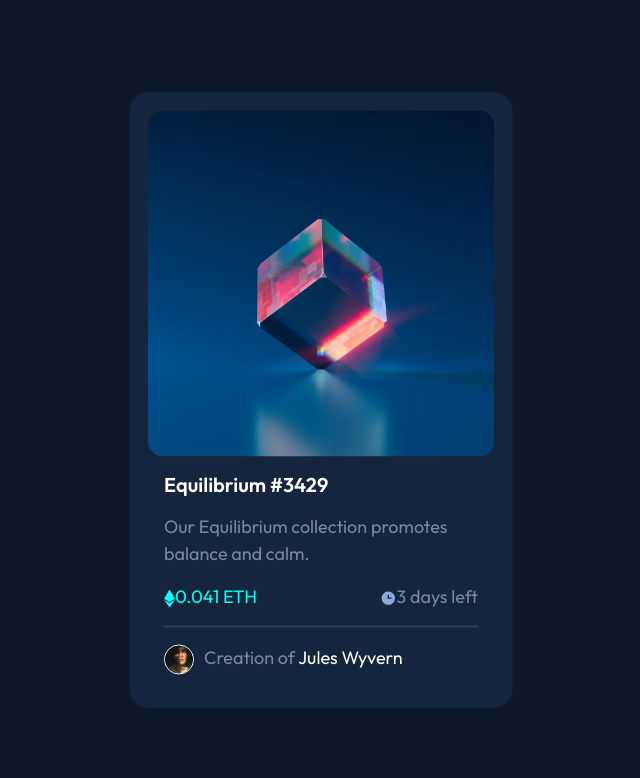
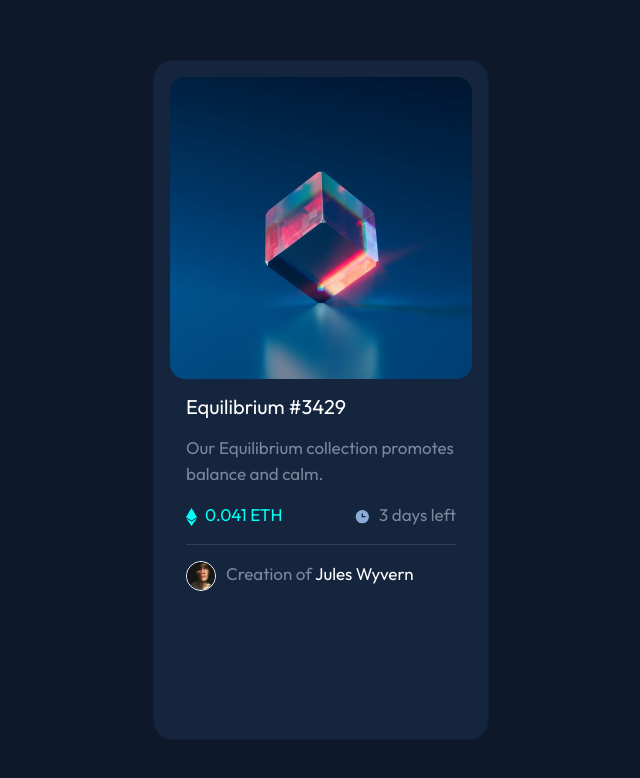
Before and after one commit to ashish-tiwari98/NFT-preview-card, a plain HTML site: page index.html in a window 1280 px wide. Shown: the whole page, without its empty margins (319-959 px from the left). Drawn offline with nearby package versions, Linux system fonts and the light colour scheme.

Commit message:
Completed Project

```diff
--- a/index.html
+++ b/index.html
@@ -26,25 +26,33 @@
   <div class="container-sm">
     <div class="row">
       <div id="card-container" class="card" >
-        <img src="images/image-equilibrium.jpg" class="card-img-top" style="border-radius:15px;" alt="Equilibrium-image">
-        <span class="hoverimage"><img src="images/icon-view.svg" ></span>
+        <img src="images/image-equilibrium.jpg" class="card-img-top round mainimage"  alt="Equilibrium-image">
+        <div class="rectangle round objdisplay"></div>
+        <img class="hoverimage objdisplay" src="images/icon-view.svg"  alt="eye view">
         <div class="card-body">
-          <h5 class="card-title" style="color:white;font-weight: bold;"><a href="">Equilibrium #3429</a></h5>
-          <p class="card-text pt-2" >  Our Equilibrium collection promotes balance and calm.</p>
+          <h5 class="card-title font-weight-bold text-white"><a href="">Equilibrium #3429</a></h5>
+          <p class="card-text pt-2">  Our Equilibrium collection promotes balance and calm.</p>
           <div class="mt-3">
-            <p style="position: relative;float: left; color:hsl(178, 100%, 50%)"><img src="images/icon-ethereum.svg" class="mr-3">0.041 ETH</p>
-            <p style="position: relative;float: right; color:hsl(220, 15%, 55%);"><img src="images/icon-clock.svg" class="mr-3" >3 days left</p>
+            <p class="left"><img src="images/icon-ethereum.svg" alt="ethereum">0.041 ETH</p>
+            <p class="right"><img src="images/icon-clock.svg" alt="clock">3 days left</p>
           </div>
-          <hr style="clear:both;height:2px;">
+          <hr class="line">
        <div style=" height:30px" class="align-items-start">
-       <p><img src="images/image-avatar.png" style="height: 30px; width: 30px; border:1px solid white; border-radius: 100%; margin-right:10px;"><span>Creation of <a href="">Jules Wyvern</a></span></p>
+       <p><img src="images/image-avatar.png" alt="avatar image" class="avatar">Creation of <a href="">Jules Wyvern</a></p>
       </div>
-        </div>
+      </div>
       </div>
     </div>
   </div>
 </body>
 <script>
-  $(".card-img-top").css.display("")
+   $(document).ready(function () {
+    $(".mainimage").mouseover(function () {
+      $(".objdisplay").css('display', 'block');
+    });
+    $(".mainimage").mouseout(function () {
+      $(".objdisplay").css('display', 'none');
+    });
+  });
 </script>
 </html>
--- a/styles.css
+++ b/styles.css
@@ -7,7 +7,10 @@ body{
     background-color: hsl(217, 54%, 11%);
     color: hsl(220, 15%, 55%);
     font-family: 'Outfit', sans-serif;
-    font-size: 18px;;
+}
+
+p{
+    font-size: 17px;;
 }
 #card-container{
     position: absolute;
@@ -17,19 +20,43 @@ body{
     -webkit-transform: translateX(-50%) translateY(-50%);
     transform: translateX(-50%) translateY(-50%);
     border-radius: 20px;
-    padding:18px;
-    width: 24rem;
-    min-width:335px;
+    padding:16px;
+    width: 21rem;
     background-color: hsl(216, 50%, 16%);
+    min-width: 300px;
+    height:85%;
+}
+
+.mainimage{
+    position:relative;
+    z-index: -1;
 }
 
 .hoverimage{
-    display:none;
+    display:block;
+    position:absolute;
+    z-index:2;
+    width:50px;
+    height:50px;
+    top: calc(50% / 2);
+    left:45%;
+
 }
-.hoverimage:hover{
-    display:block;
+.objdisplay{
+    display: none;
 }
+.round{
+    border-radius:15px;
+}
+.rectangle{
+    position:absolute;
+    z-index:1;
+    width: calc(100% - 32px);
+    height: calc(50% + 24px);
+    background-color: hsl(178, 100%, 50%);
+    opacity:60%;
 
+}
 a{
     color:white;
     text-decoration: none;
@@ -38,3 +65,31 @@ a{
 a:hover{
     color: hsl(178, 100%, 50%);
 }
+
+.left{
+    position: relative;
+    float: left;
+    color:hsl(178, 100%, 50%);
+}
+
+.right{
+    float: right;
+    color:hsl(220, 15%, 55%);
+}
+
+.line{
+    clear:both;
+    height:2px;
+}
+
+.avatar{
+    height: 30px;
+    width: 30px;
+    border:1px solid white;
+    border-radius: 100%;
+    margin-right:10px;
+}
+
+p>img{
+    margin-right: 8px;
+}
```
